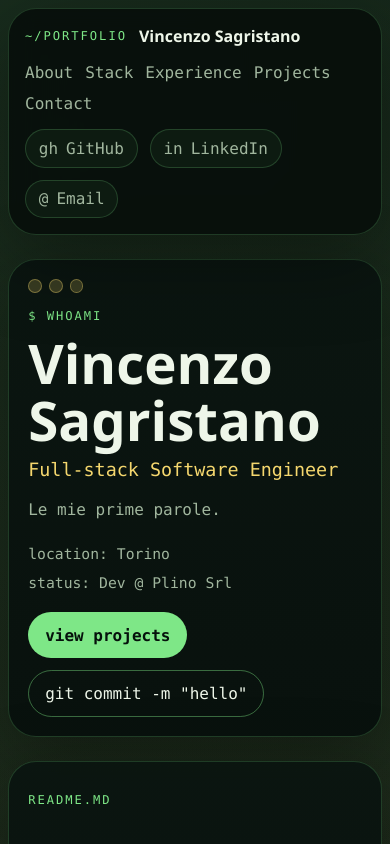
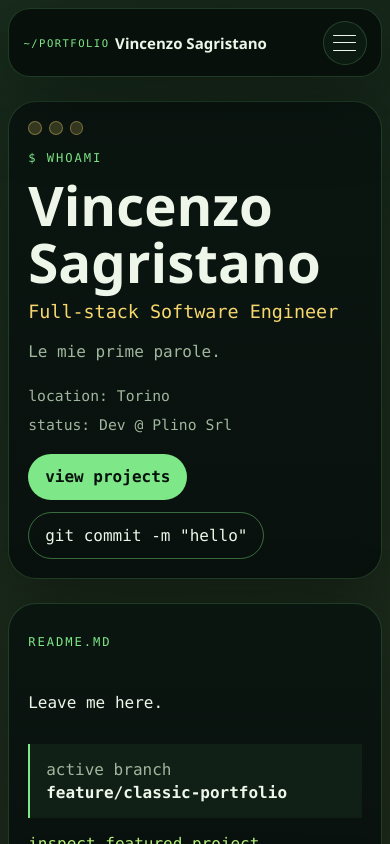
Before and after one commit to xprss/portfolio, a React (Vite) app: page / in a window 390 px wide. Shown: the top 844 px of the page. Built offline with nearby package versions, Linux system fonts and the light colour scheme.

Commit message:
update(navbar): better for mobile

```diff
--- a/src/components/layout/MainLayout.tsx
+++ b/src/components/layout/MainLayout.tsx
@@ -1,4 +1,4 @@
-import type { PropsWithChildren } from "react";
+import { useEffect, useState, type PropsWithChildren } from "react";
 import { Link, NavLink } from "react-router-dom";
 import type { Profile, SocialLink } from "../../models/portfolio";
 
@@ -16,18 +16,85 @@ const navigationItems = [
 ];
 
 export function MainLayout({ profile, socials, children }: MainLayoutProps) {
+  const [menuOpen, setMenuOpen] = useState(false);
+  const [isScrolled, setIsScrolled] = useState(false);
+
+  useEffect(() => {
+    const onScroll = () => {
+      const currentY = window.scrollY;
+
+      setIsScrolled((current) => {
+        if (!current && currentY > 56) {
+          return true;
+        }
+
+        if (current && currentY < 20) {
+          return false;
+        }
+
+        return current;
+      });
+    };
+
+    onScroll();
+    window.addEventListener("scroll", onScroll, { passive: true });
+
+    return () => {
+      window.removeEventListener("scroll", onScroll);
+    };
+  }, []);
+
+  useEffect(() => {
+    const onResize = () => {
+      if (window.innerWidth > 720) {
+        setMenuOpen(false);
+      }
+    };
+
+    window.addEventListener("resize", onResize);
+
+    return () => {
+      window.removeEventListener("resize", onResize);
+    };
+  }, []);
+
+  const topbarClassName = [
+    "topbar",
+    menuOpen ? "topbar--menu-open" : "",
+    isScrolled ? "topbar--scrolled" : ""
+  ]
+    .filter(Boolean)
+    .join(" ");
+
   return (
     <div className="app-shell">
-      <header className="topbar">
+      <header className={topbarClassName}>
         <div className="topbar__brand">
           <span className="topbar__prompt">~/portfolio</span>
           <Link className="topbar__name" to="/">
             {profile.name}
           </Link>
         </div>
-        <nav className="topbar__nav" aria-label="Primary">
+        <button
+          type="button"
+          className="topbar__menu-button"
+          aria-expanded={menuOpen}
+          aria-controls="primary-navigation"
+          aria-label={menuOpen ? "Close navigation menu" : "Open navigation menu"}
+          onClick={() => setMenuOpen((current) => !current)}
+        >
+          <span />
+          <span />
+          <span />
+        </button>
+        <nav id="primary-navigation" className="topbar__nav" aria-label="Primary">
           {navigationItems.map((item) => (
-            <a key={item.label} href={item.href} className="topbar__link">
+            <a
+              key={item.label}
+              href={item.href}
+              className="topbar__link"
+              onClick={() => setMenuOpen(false)}
+            >
               {item.label}
             </a>
           ))}
@@ -40,6 +107,7 @@ export function MainLayout({ profile, socials, children }: MainLayoutProps) {
               href={social.href}
               target={social.href.startsWith("mailto:") ? undefined : "_blank"}
               rel={social.href.startsWith("mailto:") ? undefined : "noreferrer"}
+              onClick={() => setMenuOpen(false)}
             >
               <span aria-hidden="true">{social.icon}</span>
               {social.label}
--- a/src/styles/index.css
+++ b/src/styles/index.css
@@ -103,6 +103,23 @@ button:focus-visible {
   border: 1px solid var(--line);
   border-radius: 999px;
   box-shadow: var(--shadow);
+  backdrop-filter: blur(14px);
+  transition:
+    padding 220ms ease,
+    background-color 220ms ease,
+    border-color 220ms ease,
+    box-shadow 220ms ease,
+    backdrop-filter 220ms ease,
+    top 220ms ease;
+}
+
+.topbar--scrolled {
+  top: 0.65rem;
+  padding-block: 0.78rem;
+  background: rgba(5, 12, 9, 0.58);
+  border-color: rgba(126, 231, 135, 0.14);
+  box-shadow: 0 14px 36px rgba(0, 0, 0, 0.2);
+  backdrop-filter: blur(22px);
 }
 
 .topbar__brand,
@@ -140,6 +157,28 @@ button:focus-visible {
   font-family: var(--font-display);
   font-weight: 700;
   font-size: 1rem;
+}
+
+.topbar__menu-button {
+  display: none;
+  justify-self: end;
+  width: 2.75rem;
+  height: 2.75rem;
+  padding: 0.6rem;
+  border: 1px solid var(--line);
+  border-radius: 999px;
+  background: rgba(126, 231, 135, 0.05);
+  color: var(--text);
+  cursor: pointer;
+}
+
+.topbar__menu-button span {
+  display: block;
+  width: 100%;
+  height: 2px;
+  margin: 0.22rem 0;
+  border-radius: 999px;
+  background: currentColor;
 }
 
 .topbar__nav {
@@ -481,8 +520,77 @@ button:focus-visible {
   }
 
   .topbar {
+    grid-template-columns: 1fr auto;
     top: 0.5rem;
-    padding: 1rem;
+    gap: 0.6rem 1rem;
+    padding: 0.72rem 0.9rem;
+    border-radius: 22px;
+  }
+
+  .topbar--scrolled {
+    top: 0.35rem;
+    padding: 0.58rem 0.72rem;
+    border-radius: 18px;
+    background: rgba(5, 12, 9, 0.46);
+    backdrop-filter: blur(24px);
+  }
+
+  .topbar__brand {
+    min-width: 0;
+    gap: 0.35rem;
+  }
+
+  .topbar__prompt {
+    font-size: 0.66rem;
+    letter-spacing: 0.14em;
+  }
+
+  .topbar__name {
+    font-size: 0.94rem;
+  }
+
+  .topbar__menu-button {
+    display: inline-flex;
+    flex-direction: column;
+    align-items: stretch;
+    justify-content: center;
+  }
+
+  .topbar__nav,
+  .topbar__socials {
+    display: none;
+  }
+
+  .topbar--menu-open .topbar__nav,
+  .topbar--menu-open .topbar__socials {
+    display: flex;
+    grid-column: 1 / -1;
+    width: 100%;
+  }
+
+  .topbar--menu-open .topbar__nav {
+    flex-direction: column;
+    align-items: stretch;
+    gap: 0.25rem;
+    padding-top: 0.35rem;
+  }
+
+  .topbar--menu-open .topbar__socials {
+    gap: 0.5rem;
+    padding-top: 0.2rem;
+  }
+
+  .topbar__link,
+  .topbar--menu-open .social-chip {
+    width: 100%;
+    padding: 0.72rem 0.85rem;
+    border: 1px solid var(--line);
+    border-radius: 14px;
+    background: rgba(126, 231, 135, 0.04);
+  }
+
+  .topbar--menu-open .social-chip {
+    justify-content: center;
   }
 
   .section,
```
